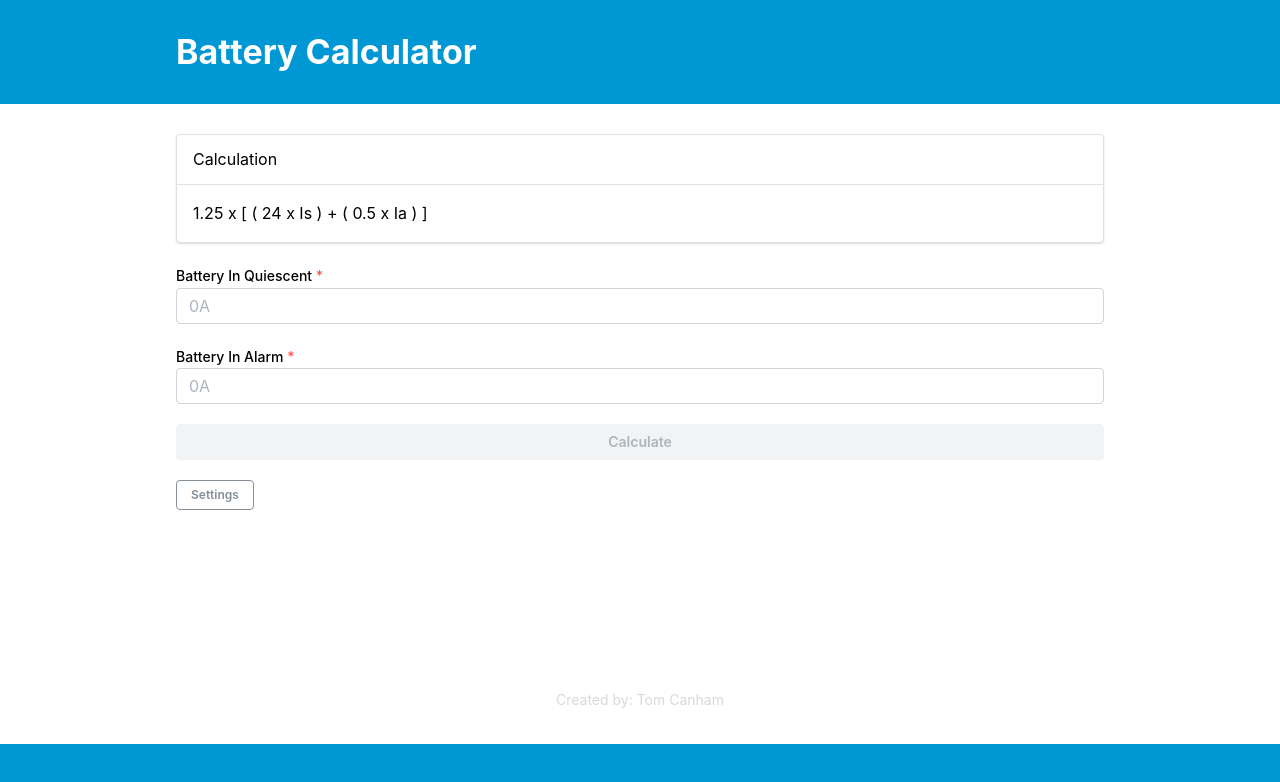
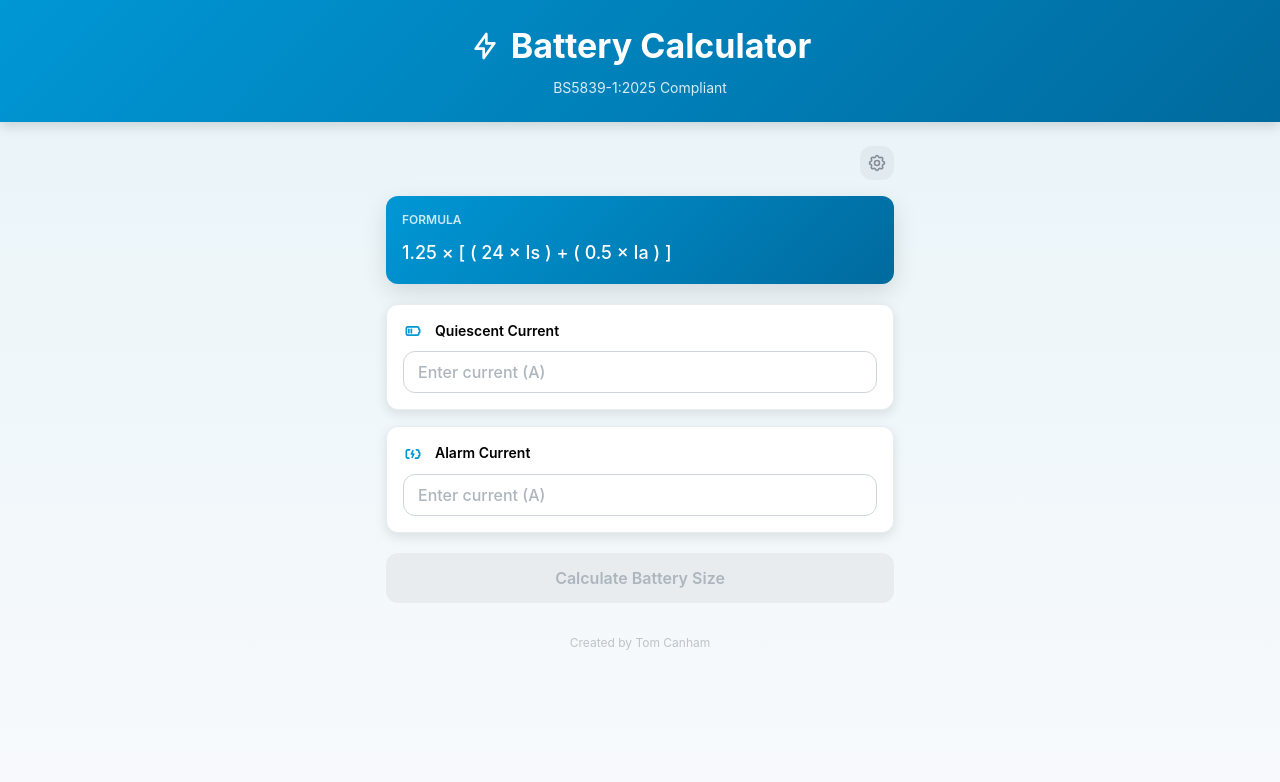
Before and after one commit to thomascanham/battery-calculator-app, a React (Vite) app: page / in a window 1280 px wide. Shown: the top 782 px of the page. Built offline with nearby package versions, Linux system fonts and the light colour scheme.

Commit message:
Updated the styling of the application to be more modern

```diff
--- a/dev-dist/sw.js
+++ b/dev-dist/sw.js
@@ -82,7 +82,7 @@ define(['./workbox-b5f7729d'], (function (workbox) { 'use strict';
     "revision": "3ca0b8505b4bec776b69afdba2768812"
   }, {
     "url": "index.html",
-    "revision": "0.n5qm7fe3s08"
+    "revision": "0.jvpvn6h3gio"
   }], {});
   workbox.cleanupOutdatedCaches();
   workbox.registerRoute(new workbox.NavigationRoute(workbox.createHandlerBoundToURL("index.html"), {
--- a/package.json
+++ b/package.json
@@ -15,6 +15,7 @@
     "@mantine/form": "^7.10.0",
     "@mantine/hooks": "^7.10.0",
     "@mantine/notifications": "^7.10.1",
+    "@tabler/icons-react": "^3.36.1",
     "prop-types": "^15.8.1",
     "react": "^18.2.0",
     "react-dom": "^18.2.0",
--- a/src/App.jsx
+++ b/src/App.jsx
@@ -1,4 +1,4 @@
-import { useState } from 'react';
+import { useState, useEffect } from 'react';
 import { useDisclosure } from '@mantine/hooks';
 import { Drawer } from '@mantine/core';
 import { notifications } from '@mantine/notifications';
@@ -8,14 +8,37 @@ import Header from './components/Header';
 import Calculator from './components/Calculator';
 import Settings from './components/Settings';
 
+const STORAGE_KEY = 'battery-calculator-settings';
+const DEFAULT_VALUES = {
+  fiddleFactor: 1.25,
+  Ts: 24,
+  Ta: 0.5,
+};
+
+function loadSettings() {
+  try {
+    const saved = localStorage.getItem(STORAGE_KEY);
+    if (saved) {
+      return JSON.parse(saved);
+    }
+  } catch {
+    // If localStorage fails, use defaults
+  }
+  return DEFAULT_VALUES;
+}
+
 export default function App() {
   const [opened, { open, close }] = useDisclosure(false);
 
-  const [baseValues, setBasevalues] = useState({
-    fiddleFactor: 1.25,
-    Ts: 24,
-    Ta: 0.5,
-  })
+  const [baseValues, setBasevalues] = useState(loadSettings)
+
+  useEffect(() => {
+    try {
+      localStorage.setItem(STORAGE_KEY, JSON.stringify(baseValues));
+    } catch {
+      // If localStorage fails, silently continue
+    }
+  }, [baseValues]);
 
   function updateBaseValues(inputs) {
     setBasevalues({
@@ -37,11 +60,7 @@ export default function App() {
   }
 
   function resetBaseValues() {
-    setBasevalues({
-      fiddleFactor: 1.25,
-      Ts: 24,
-      Ta: 0.5,
-    })
+    setBasevalues(DEFAULT_VALUES)
 
     close();
 
--- a/src/components/Calculator.jsx
+++ b/src/components/Calculator.jsx
@@ -2,8 +2,9 @@ import { useState } from 'react';
 import PropTypes from 'prop-types';
 import styled from "styled-components";
 
-import { Button, Card, Container, Group, NumberInput, Text } from "@mantine/core";
+import { Button, Card, Container, Group, NumberInput, Text, ActionIcon } from "@mantine/core";
 import { useForm } from '@mantine/form';
+import { IconBattery2, IconBatteryCharging, IconSettings } from '@tabler/icons-react';
 
 import ResultsCard from './ResultsCard';
 import { notifications } from '@mantine/notifications';
@@ -42,118 +43,193 @@ export default function Calculator({ baseValues, openSettings }) {
     event.preventDefault();
     form.validate();
 
-    // check Ahr of batteries = 1.25 x [(Ts x Is) + (Ta x Ia)];
     const Ts = baseValues.Ts;
     const Is = form.getInputProps('Is').value;
     const Ta = baseValues.Ta;
     const Ia = form.getInputProps('Ia').value;
 
-    console.log(`${baseValues.fiddleFactor} x [(${Ts} + ${Is}) + (${Ta} x ${Ia})]`);
-
     const temp1 = Ts * Is;
     const temp2 = Ta * Ia;
-    const res = 1.25 * (temp1 + temp2);
+    const res = baseValues.fiddleFactor * (temp1 + temp2);
     setResults(roundNumber(res));
   }
+
+  const FormulaDisplay = () => (
+    <Card className="formula-card" shadow="lg" mb="lg">
+      <Text size="xs" fw={600} tt="uppercase" c="rgba(255,255,255,0.8)" mb="xs">
+        Formula
+      </Text>
+      <Text size="lg" fw={500} c="white">
+        {baseValues.fiddleFactor} × [ ( {baseValues.Ts} × {form.getInputProps('Is').value || 'Is'} ) + ( {baseValues.Ta} × {form.getInputProps('Ia').value || 'Ia'} ) ]
+      </Text>
+    </Card>
+  );
 
   if (!results) {
     return (
       <CalculatorCustomStyles>
-        <Container>
-          <Card shadow='xs' withBorder>
-            <Card.Section withBorder inheritPadding py="sm">
-              Calculation
-            </Card.Section>
+        <Container size="xs">
+          <Group justify="flex-end" mb="md">
+            <ActionIcon
+              variant="light"
+              color="gray"
+              size="lg"
+              onClick={openSettings}
+              aria-label="Settings"
+            >
+              <IconSettings size={20} />
+            </ActionIcon>
+          </Group>
 
-            <Card.Section inheritPadding py="md">
-              <Text>
-                {baseValues.fiddleFactor} x [ ( {baseValues.Ts} x {form.getInputProps('Is').value ? form.getInputProps('Is').value : 'Is'} ) + ( {baseValues.Ta} x {form.getInputProps('Ia').value ? form.getInputProps('Ia').value : 'Ia'} ) ]
-              </Text>
-            </Card.Section>
-          </Card>
+          <FormulaDisplay />
 
           <form onSubmit={(event) => handleFormSubmit(event)}>
+            <Card shadow="md" mb="md" className="input-card">
+              <Group gap="sm" mb="xs">
+                <IconBattery2 size={20} color="#0097d5" />
+                <Text fw={600} size="sm">Quiescent Current</Text>
+              </Group>
               <NumberInput
-              label="Battery In Quiescent"
-              placeholder="0A"
+                placeholder="Enter current (A)"
                 withAsterisk
-              suffix='A'
+                suffix=' A'
                 key={form.key('Is')}
                 {...form.getInputProps('Is')}
                 min={0}
                 inputMode='decimal'
                 step="0.1"
-              mt='lg'
+                size="md"
+                styles={{
+                  input: {
+                    fontSize: '18px',
+                    fontWeight: 500,
+                  }
+                }}
               />
+            </Card>
 
+            <Card shadow="md" mb="lg" className="input-card">
+              <Group gap="sm" mb="xs">
+                <IconBatteryCharging size={20} color="#0097d5" />
+                <Text fw={600} size="sm">Alarm Current</Text>
+              </Group>
               <NumberInput
-              label="Battery In Alarm"
-              placeholder='0A'
+                placeholder="Enter current (A)"
                 withAsterisk
-              suffix='A'
+                suffix=' A'
                 key={form.key('Ia')}
                 {...form.getInputProps('Ia')}
                 min={0}
                 inputMode='decimal'
                 step="0.1"
-              mt='lg'
+                size="md"
+                styles={{
+                  input: {
+                    fontSize: '18px',
+                    fontWeight: 500,
+                  }
+                }}
               />
+            </Card>
 
-            <Button mt="lg" fullWidth type="submit" disabled={!form.isValid()} >
-              Calculate
+            <Button
+              fullWidth
+              type="submit"
+              disabled={!form.isValid()}
+              size="lg"
+              className="calculate-button"
+            >
+              Calculate Battery Size
             </Button>
-
-            <Group>
-              <Button mt='lg' color='gray' size='xs' variant='outline' onClick={openSettings}>Settings</Button>
-            </Group>
           </form>
 
-          <div className="info">
-            <Text size='sm' >Created by: Tom Canham</Text>
-          </div>
+          <Text size="xs" c="dimmed" ta="center" mt="xl" className="credit">
+            Created by Tom Canham
+          </Text>
         </Container>
       </CalculatorCustomStyles>
     )
   }
 
-  if (results) {
   return (
     <CalculatorCustomStyles>
-        <Container>
-          <Card shadow='xs' withBorder mb="xl">
-            <Card.Section withBorder inheritPadding py="sm">
-              Calculation
-            </Card.Section>
-
-            <Card.Section inheritPadding py="md">
-              <Text>
-              {baseValues.fiddleFactor} x [ ( {baseValues.Ts} x {form.getInputProps('Is').value ? form.getInputProps('Is').value : 'Is'} ) + ( {baseValues.Ta} x {form.getInputProps('Ia').value ? form.getInputProps('Ia').value : 'Ia'} ) ]
-            </Text>
-            </Card.Section>
-          </Card>
+      <Container size="xs">
+        <FormulaDisplay />
 
         <ResultsCard result={results} />
-          <Button onClick={() => restInputs()}>Reset</Button>
+
+        <Button
+          onClick={() => restInputs()}
+          fullWidth
+          size="lg"
+          variant="outline"
+          color="dark"
+          className="reset-button"
+        >
+          Calculate Again
+        </Button>
       </Container>
     </CalculatorCustomStyles>
   )
 }
-}
 
 Calculator.propTypes = {
-  baseValues: PropTypes.object,
-  openSettings: PropTypes.any,
+  baseValues: PropTypes.shape({
+    fiddleFactor: PropTypes.number.isRequired,
+    Ts: PropTypes.number.isRequired,
+    Ta: PropTypes.number.isRequired,
+  }).isRequired,
+  openSettings: PropTypes.func.isRequired,
 }
 
 const CalculatorCustomStyles = styled.div`
-  width: 100vw;
-  height: 80vh;
+  min-height: calc(100vh - 100px);
+  padding: 24px 0 40px;
+
+  .formula-card {
+    background: linear-gradient(135deg, #0097d5 0%, #006a9e 100%);
+    border: none;
+  }
+
+  .input-card {
     background: white;
-  padding: 30px 0;
-  .info {
-    padding-top: 180px;
-    text-align: center;
-    font-size: 10px;
-    opacity: 0.15;
+    border: 1px solid #e9ecef;
+    transition: box-shadow 0.2s ease, transform 0.2s ease;
+
+    &:focus-within {
+      box-shadow: 0 8px 24px rgba(0, 151, 213, 0.15);
+      transform: translateY(-2px);
+    }
+  }
+
+  .calculate-button {
+    background: linear-gradient(135deg, #0097d5 0%, #006a9e 100%);
+    border: none;
+    font-weight: 600;
+    font-size: 16px;
+    transition: transform 0.2s ease, box-shadow 0.2s ease;
+
+    &:hover:not(:disabled) {
+      transform: translateY(-2px);
+      box-shadow: 0 8px 24px rgba(0, 151, 213, 0.3);
+    }
+
+    &:disabled {
+      background: #e9ecef;
+      color: #adb5bd;
+    }
+  }
+
+  .reset-button {
+    font-weight: 600;
+    transition: transform 0.2s ease;
+
+    &:hover {
+      transform: translateY(-2px);
+    }
+  }
+
+  .credit {
+    opacity: 0.5;
   }
 `;
--- a/src/components/Header.jsx
+++ b/src/components/Header.jsx
@@ -1,18 +1,27 @@
 import styled from 'styled-components';
-import { Container, Title } from '@mantine/core';
+import { Container, Title, Text, Group } from '@mantine/core';
+import { IconBolt } from '@tabler/icons-react';
 
 export default function Header() {
   return (
     <HeaderCustomStyles>
       <Container>
-        <Title order={1}>Battery Calculator</Title>
+        <Group gap="xs" justify="center">
+          <IconBolt size={32} stroke={2} />
+          <Title order={1}>Battery Calculator</Title>
+        </Group>
+        <Text size="sm" mt="xs" c="rgba(255,255,255,0.85)">
+          BS5839-1:2025 Compliant
+        </Text>
       </Container>
     </HeaderCustomStyles>
   )
 }
 
 const HeaderCustomStyles = styled.header`
-  padding: 30px 0;
+  padding: 24px 0;
   color: white;
-  background-color: var(--blue);
+  background: linear-gradient(135deg, #0097d5 0%, #006a9e 100%);
+  box-shadow: 0 4px 12px rgba(0, 0, 0, 0.15);
+  text-align: center;
 `;
--- a/src/components/ResultsCard.jsx
+++ b/src/components/ResultsCard.jsx
@@ -1,20 +1,73 @@
 import PropTypes from 'prop-types';
-import { Card, Text } from '@mantine/core';
+import styled from 'styled-components';
+import { Card, Text, Stack } from '@mantine/core';
+import { IconBattery4 } from '@tabler/icons-react';
 
 export default function ResultsCard({ result }) {
   return (
-      <Card shadow="md" px="lg"  mb="xl" radius="md" withBorder>
-        <Card.Section withBorder inheritPadding py="sm">
-          Results
-        </Card.Section>
-
-        <Card.Section inheritPadding py="xl">
-          <Text>You need a <strong>{result}</strong> AmpHr battery</Text>
-        </Card.Section>
+    <ResultsCardStyles>
+      <Card shadow="lg" mb="lg" className="results-card">
+        <Stack align="center" gap="md" py="lg">
+          <div className="result-icon">
+            <IconBattery4 size={32} stroke={2} />
+          </div>
+          <Text size="sm" fw={600} tt="uppercase" c="dimmed">
+            Required Battery Size
+          </Text>
+          <div className="result-value">
+            <Text component="span" className="result-number">
+              {result}
+            </Text>
+            <Text component="span" className="result-unit">
+              AmpHr
+            </Text>
+          </div>
+          <Text size="sm" c="dimmed" ta="center" maw={280}>
+            Based on your quiescent and alarm current readings
+          </Text>
+        </Stack>
       </Card>
+    </ResultsCardStyles>
   )
 }
 
 ResultsCard.propTypes = {
   result: PropTypes.number,
 }
+
+const ResultsCardStyles = styled.div`
+  .results-card {
+    background: linear-gradient(135deg, #e6f7fc 0%, #b3e6f5 100%);
+    border: 2px solid #0097d5;
+  }
+
+  .result-icon {
+    width: 56px;
+    height: 56px;
+    border-radius: 50%;
+    background: linear-gradient(135deg, #0097d5 0%, #006a9e 100%);
+    display: flex;
+    align-items: center;
+    justify-content: center;
+    color: white;
+  }
+
+  .result-value {
+    display: flex;
+    align-items: baseline;
+    gap: 8px;
+  }
+
+  .result-number {
+    font-size: 56px;
+    font-weight: 700;
+    color: #0097d5;
+    line-height: 1;
+  }
+
+  .result-unit {
+    font-size: 20px;
+    font-weight: 600;
+    color: #64748b;
+  }
+`;
--- a/src/styles/GlobalStyles.js
+++ b/src/styles/GlobalStyles.js
@@ -1,24 +1,35 @@
-//currently a bug with the liner-gradient not displaying from the
-//top of the page on an iphone with a integrated notch
-
-
 import { createGlobalStyle } from "styled-components";
 
 const GlobalStyles = createGlobalStyle`
   :root {
-    --blue: rgb(0, 151, 213);
+    --blue: #0097d5;
+    --blue-dark: #006a9e;
   }
+
   * {
     box-sizing: border-box !important;
   }
+
   body {
-    background: var(--blue);
-    /* background: linear-gradient(180deg, rgba(0, 151, 213, 1) 0%, rgba(255, 255, 255, 1) 75%); */
-    height: 100vh;
-    overflow: none;
+    background: linear-gradient(180deg, #e8f4f8 0%, #f8fafc 100%);
+    min-height: 100vh;
+    margin: 0;
+    font-family: -apple-system, BlinkMacSystemFont, 'Segoe UI', Roboto, Oxygen, Ubuntu, sans-serif;
   }
+
   input {
     font-size: 16px !important;
+  }
+
+  /* Smooth transitions for interactive elements */
+  button, input, .mantine-Card-root {
+    transition: all 0.2s ease;
+  }
+
+  /* Better focus styles */
+  *:focus-visible {
+    outline: 2px solid var(--blue);
+    outline-offset: 2px;
   }
 `;
 
--- a/src/styles/HeaderStyles.js
+++ /dev/null
@@ -1 +0,0 @@
-import styled from 'styled-components';
```
Also changed, not shown: src/components/Settings.jsx (+39 -28 lines), src/lib/useForm.js (deleted, +0 -16 lines), src/main.jsx (+30 -2 lines), 1 other file (tests, documents, lock files or other folders). Lines whose indentation alone changed are shown as unchanged.
